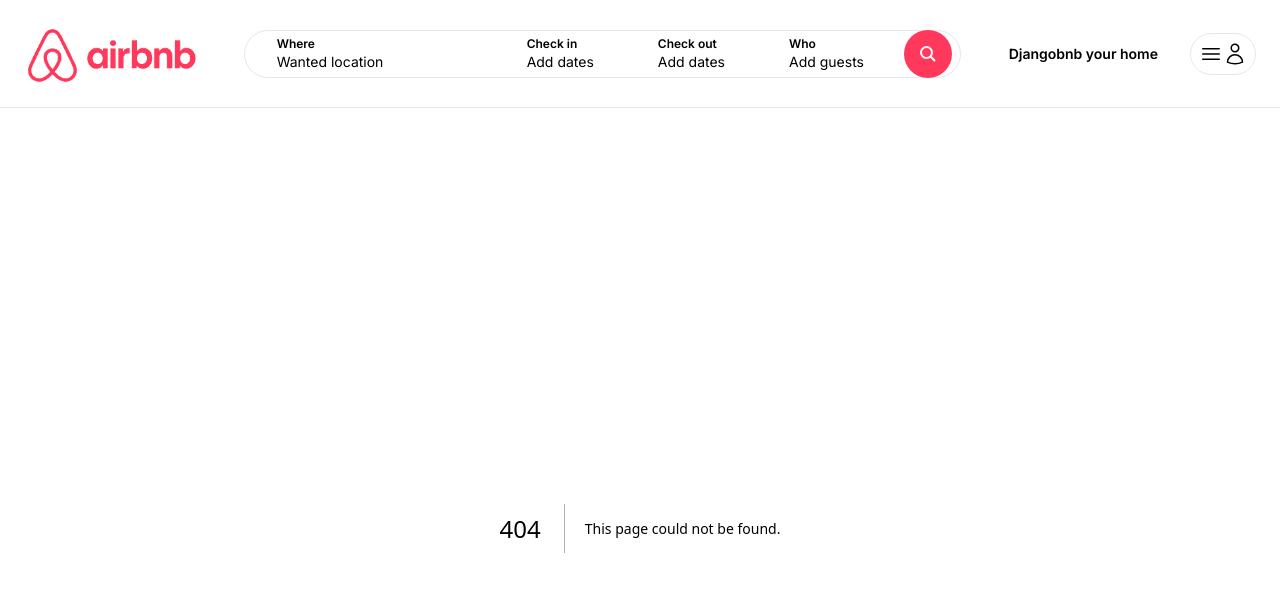
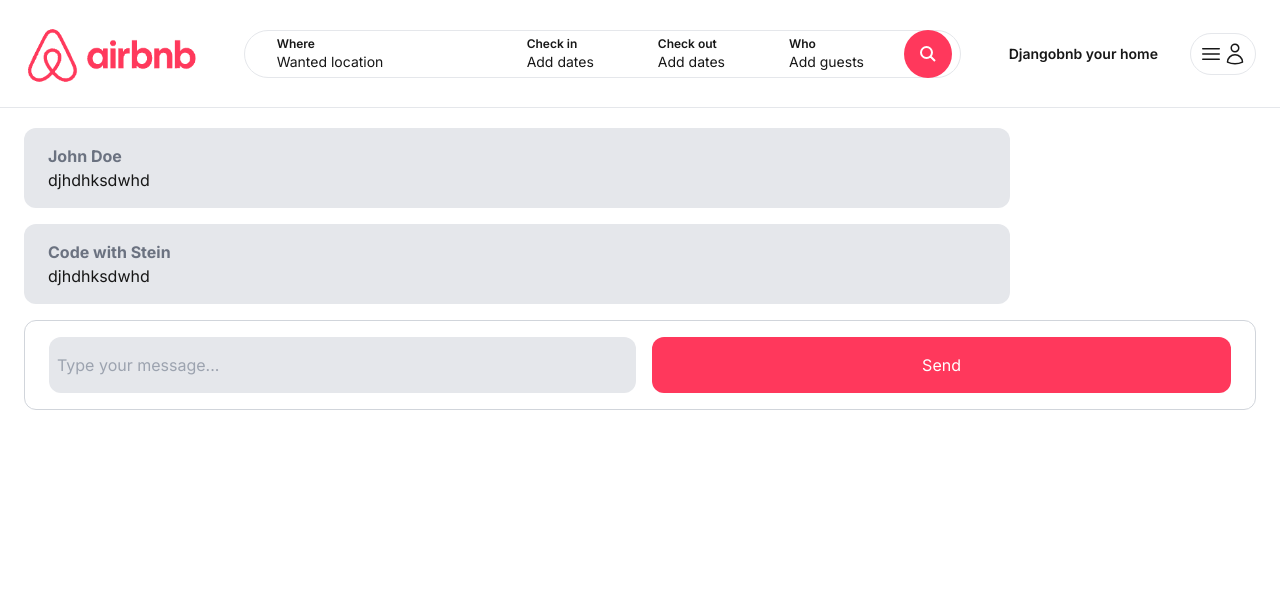
Before and after one commit to PacoDeLuis/Fronted-Clone-de-Airbnb, a Next.js app: page /inbox/1 in a window 1280 px wide. Before the commit this address had no page. Shown: the top 592 px of the page. Built offline with nearby package versions, Linux system fonts and the light colour scheme.

Commit message:
09 Detail page

```diff
--- /dev/null
+++ b/app/components/forms/CustomButton.tsx
@@ -0,0 +1,21 @@
+interface CustomButtonProps {
+    label: String
+    onClick: () => void
+    className?: string
+}
+const CustomButton: React.FC<CustomButtonProps> = ({
+    label,
+    className,
+    onClick
+}) => {
+    return (
+        <div
+            onClick={onClick}
+            className={`w-full py-4 bg-airbnb hover:bg-airbnb-dark text-white text-center rounded-xl transition cursor-pointer ${className}`}
+            >
+            {label}
+        </div>
+    )
+}
+
+export default CustomButton
--- /dev/null
+++ b/app/components/inbox/ConversationDetail.tsx
@@ -0,0 +1,38 @@
+'use client'
+import CustomButton from "../forms/CustomButton";
+
+const ConversationDetail = () => {
+    return(
+        <>
+        <div className="max-h-[400px] overflow-auto flex flex-col space-y-4">
+            <div className="w-[80%] py-4 px-6 rounded-xl bg-gray-200">
+                <p className="font-bold text-gray-500">John Doe</p>
+
+                <p>djhdhksdwhd</p>
+
+            </div>
+            <div className="w-[80%] py-4 px-6 rounded-xl bg-gray-200">
+                <p className="font-bold text-gray-500">Code with Stein</p>
+
+                <p>djhdhksdwhd</p>
+
+            </div>
+        </div>
+
+        <div className="mt-4 py-4 px-6 flex border border-gray-300 space-x-4 rounded-xl">
+            <input
+                type="text"
+                placeholder="Type your message..."
+                className="w-full p-2 bg-gray-200 rounded-xl"
+            />
+            <CustomButton
+                label = "Send"
+                onClick={() => console.log('Clicked')}
+                className="w-[100px]"
+            />
+
+        </div>
+        </>
+    )
+}
+export default ConversationDetail;
--- /dev/null
+++ b/app/inbox/[id]/page.tsx
@@ -0,0 +1,12 @@
+import ConversationDetail from "@/app/components/inbox/ConversationDetail";
+
+const ConversationPage = async () => {
+    return (
+        <main className="max-w-[1500px] mx-auto px-6 pb-6 space-y-4">
+            <ConversationDetail/>
+
+        </main>
+    )
+}
+
+export default ConversationPage;
```
